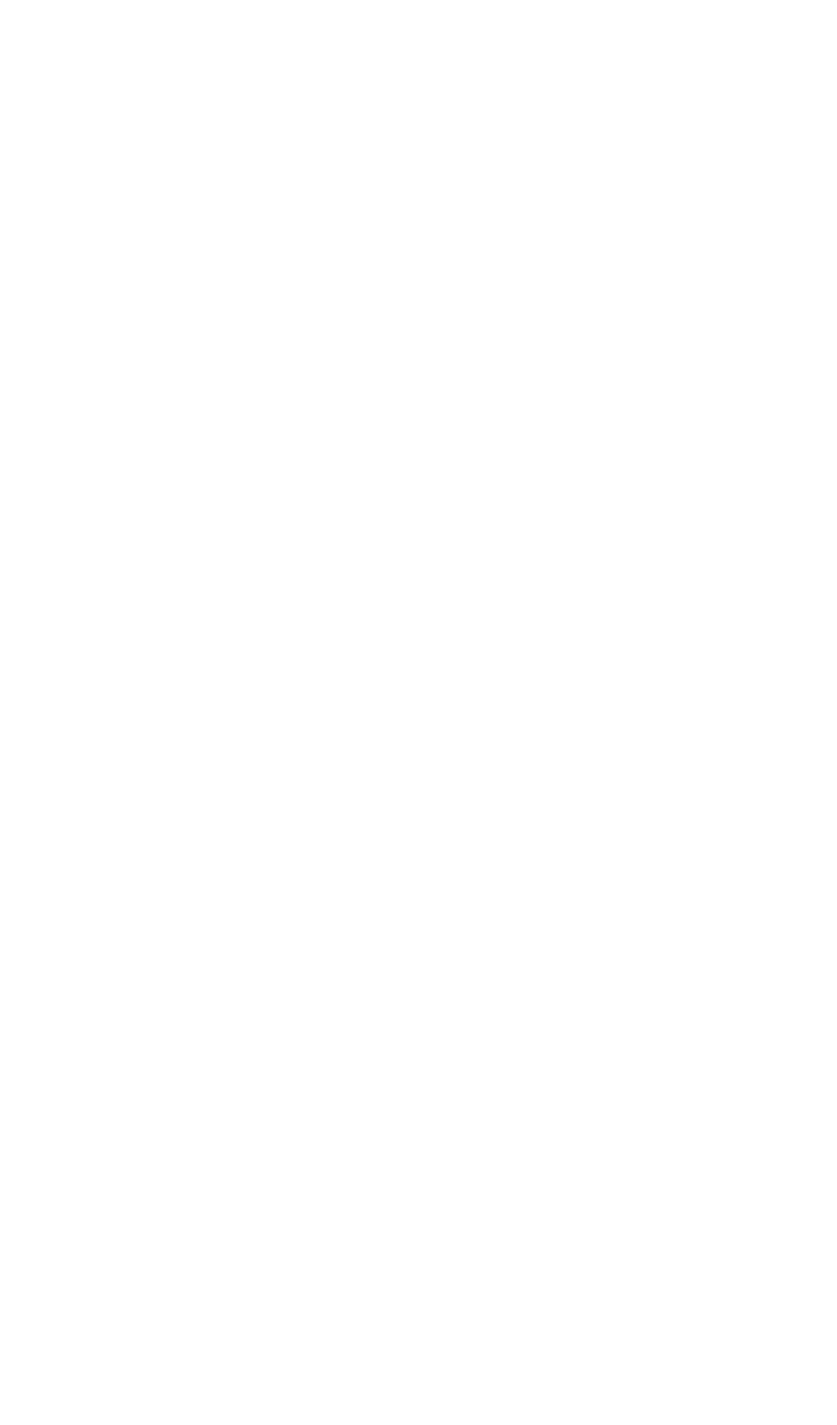
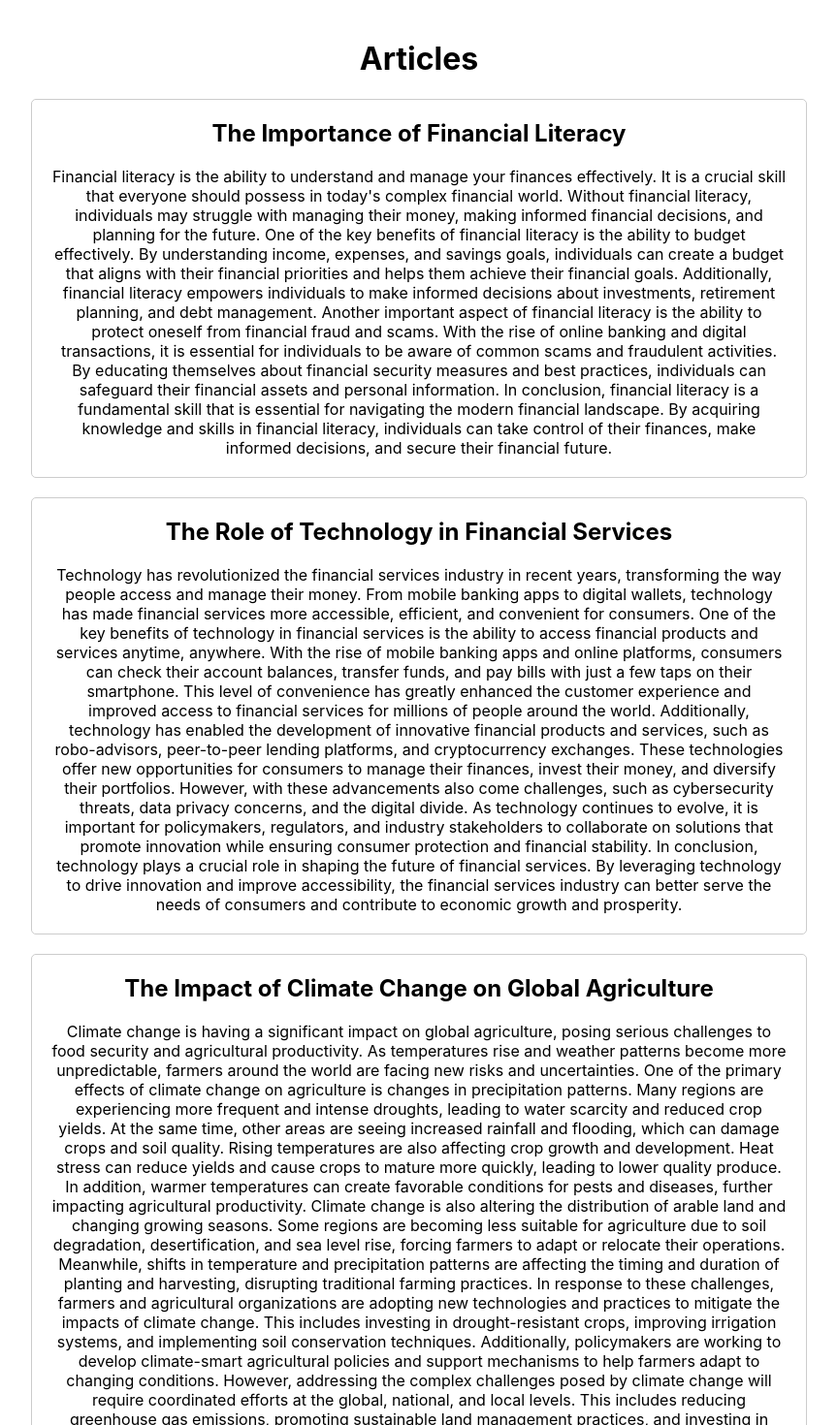
Before and after one commit to DhanushReddy24/firstAPP-new, a React (Create React App) app in the folder firstapp_ui/: page /Articles in a window 1280 px wide. Before the commit this address had no page. Shown: the top 1470 px of the page at 97% size, without its empty margins (208-1071 px from the left). Before the commit the page ends 800 px from the top, so only its background shows below. Built offline with nearby package versions, Linux system fonts and the light colour scheme.

Commit message:
my second commit

```diff
--- a/firstapp_ui/package.json
+++ b/firstapp_ui/package.json
@@ -14,6 +14,7 @@
     "@testing-library/user-event": "^13.5.0",
     "axios": "^1.4.0",
     "mapbox-gl": "^3.0.1",
+    "prettier": "^3.2.5",
     "react": "^18.2.0",
     "react-dom": "^18.2.0",
     "react-flip-move": "^3.0.5",
--- a/firstapp_ui/src/App.js
+++ b/firstapp_ui/src/App.js
@@ -15,6 +15,7 @@ import ReplyBox from './connection/tweet/ReplyBox';
 import Explore from './connection/tweet/Explore';
 import Profile from './connection/tweet/Profile';
 import Main from './test/Main';
+import Articles from './connection/tweet/Articles';
 
 function App() {
   return (
@@ -35,6 +36,7 @@ function App() {
         <Route path='/main' element={<Main />}/>
         <Route path='/explore' element={<Explore />}/>
         <Route path='/profile' element={<Profile />}/>
+        <Route path='/Articles' element={<Articles />}/>
       </Routes>
     </div>
   );
--- a/firstapp_ui/src/authentication/Login.js
+++ b/firstapp_ui/src/authentication/Login.js
@@ -62,7 +62,7 @@ function Login() {
 
   return (
   <div>
-    <p>Hello User please login</p>
+    <p>please login</p>
 
     <form onSubmit={handleSubmit}>
       <label>Username</label>
--- /dev/null
+++ b/firstapp_ui/src/connection/tweet/Articles.js
@@ -0,0 +1,69 @@
+// articles.js
+
+import React from 'react';
+import './articles.css';
+
+const Articles = () => {
+  // Sample articles data
+  const articles = [
+    {
+      title: 'The Importance of Financial Literacy',
+      content: `Financial literacy is the ability to understand and manage your finances effectively. It is a crucial skill that everyone should possess in today's complex financial world. Without financial literacy, individuals may struggle with managing their money, making informed financial decisions, and planning for the future.
+
+      One of the key benefits of financial literacy is the ability to budget effectively. By understanding income, expenses, and savings goals, individuals can create a budget that aligns with their financial priorities and helps them achieve their financial goals. Additionally, financial literacy empowers individuals to make informed decisions about investments, retirement planning, and debt management.
+
+      Another important aspect of financial literacy is the ability to protect oneself from financial fraud and scams. With the rise of online banking and digital transactions, it is essential for individuals to be aware of common scams and fraudulent activities. By educating themselves about financial security measures and best practices, individuals can safeguard their financial assets and personal information.
+
+      In conclusion, financial literacy is a fundamental skill that is essential for navigating the modern financial landscape. By acquiring knowledge and skills in financial literacy, individuals can take control of their finances, make informed decisions, and secure their financial future.`,
+    },
+    {
+      title: 'The Role of Technology in Financial Services',
+      content: `Technology has revolutionized the financial services industry in recent years, transforming the way people access and manage their money. From mobile banking apps to digital wallets, technology has made financial services more accessible, efficient, and convenient for consumers.
+
+      One of the key benefits of technology in financial services is the ability to access financial products and services anytime, anywhere. With the rise of mobile banking apps and online platforms, consumers can check their account balances, transfer funds, and pay bills with just a few taps on their smartphone. This level of convenience has greatly enhanced the customer experience and improved access to financial services for millions of people around the world.
+
+      Additionally, technology has enabled the development of innovative financial products and services, such as robo-advisors, peer-to-peer lending platforms, and cryptocurrency exchanges. These technologies offer new opportunities for consumers to manage their finances, invest their money, and diversify their portfolios.
+
+      However, with these advancements also come challenges, such as cybersecurity threats, data privacy concerns, and the digital divide. As technology continues to evolve, it is important for policymakers, regulators, and industry stakeholders to collaborate on solutions that promote innovation while ensuring consumer protection and financial stability.
+
+      In conclusion, technology plays a crucial role in shaping the future of financial services. By leveraging technology to drive innovation and improve accessibility, the financial services industry can better serve the needs of consumers and contribute to economic growth and prosperity.`,
+    },
+    {
+        title: 'The Impact of Climate Change on Global Agriculture',
+        content: `Climate change is having a significant impact on global agriculture, posing serious challenges to food security and agricultural productivity. As temperatures rise and weather patterns become more unpredictable, farmers around the world are facing new risks and uncertainties.
+
+        One of the primary effects of climate change on agriculture is changes in precipitation patterns. Many regions are experiencing more frequent and intense droughts, leading to water scarcity and reduced crop yields. At the same time, other areas are seeing increased rainfall and flooding, which can damage crops and soil quality.
+
+        Rising temperatures are also affecting crop growth and development. Heat stress can reduce yields and cause crops to mature more quickly, leading to lower quality produce. In addition, warmer temperatures can create favorable conditions for pests and diseases, further impacting agricultural productivity.
+
+        Climate change is also altering the distribution of arable land and changing growing seasons. Some regions are becoming less suitable for agriculture due to soil degradation, desertification, and sea level rise, forcing farmers to adapt or relocate their operations. Meanwhile, shifts in temperature and precipitation patterns are affecting the timing and duration of planting and harvesting, disrupting traditional farming practices.
+
+        In response to these challenges, farmers and agricultural organizations are adopting new technologies and practices to mitigate the impacts of climate change. This includes investing in drought-resistant crops, improving irrigation systems, and implementing soil conservation techniques. Additionally, policymakers are working to develop climate-smart agricultural policies and support mechanisms to help farmers adapt to changing conditions.
+
+        However, addressing the complex challenges posed by climate change will require coordinated efforts at the global, national, and local levels. This includes reducing greenhouse gas emissions, promoting sustainable land management practices, and investing in climate-resilient infrastructure. By taking action to address climate change, we can safeguard the future of agriculture and ensure food security for generations to come.`,
+        }
+
+
+
+
+
+
+    // Additional sample articles can be added here
+  ];
+
+  return (
+    <div className="articles-container">
+      <h1>Articles</h1>
+      <div className="articles-list">
+        {articles.map((article, index) => (
+          <div className="article" key={index}>
+            <h2>{article.title}</h2>
+            <p>{article.content}</p>
+          </div>
+        ))}
+      </div>
+    </div>
+  );
+};
+
+export default Articles;
--- a/firstapp_ui/src/connection/tweet/Explore.css
+++ b/firstapp_ui/src/connection/tweet/Explore.css
@@ -1,6 +1,7 @@
 .feed_center {
-    display: flex;
-    justify-content: center;
-    align-items: center;
-    height: 100vh; /* Adjust the height as needed */
-  }
+  display: flex;
+  flex-direction: row;
+}
+.Sidebar{
+  flex: 1
+}
--- a/firstapp_ui/src/connection/tweet/Explore.js
+++ b/firstapp_ui/src/connection/tweet/Explore.js
@@ -7,6 +7,9 @@ import Paper from '@mui/material/Paper';
 import Masonry from '@mui/lab/Masonry';
 import {useNavigate} from 'react-router-dom';
 import "./Explore.css";
+import Sidebar from "./Sidebar";
+import Widgets from "./Widgets";
+
 
 
 
@@ -59,7 +62,10 @@ export default function Explore() {
 
   return (
     <div className="feed_center">
-    <Box sx={{ width: 500, minHeight: 393 }}>
+
+    <Sidebar />
+
+    <Box sx={{ width: 1000, minHeight: 393 }}>
       <Masonry columns={4} spacing={2}>
 
         {posts.map((post) => {
@@ -73,6 +79,8 @@ export default function Explore() {
         })}
       </Masonry>
     </Box>
+
+    <Widgets />
     </div>
   );
 }
--- /dev/null
+++ b/firstapp_ui/src/connection/tweet/Profile.css
@@ -0,0 +1,34 @@
+/* profile.css */
+
+.profile-container {
+    display: flex;
+    align-items: flex-start;
+  }
+
+  .profile-image img {
+    width: 200px; /* Adjust image width as needed */
+    border-radius: 50%;
+  }
+
+  .profile-details {
+    margin-left: 20px;
+  }
+
+  .profile-details h2 {
+    margin-top: 0;
+  }
+
+  .profile-details p {
+    margin-bottom: 5px;
+  }
+
+  .profile-components {
+    margin-top: 20px;
+  }
+
+  .sample-component {
+    border: 1px solid #ccc;
+    border-radius: 5px;
+    padding: 10px;
+    margin-bottom: 10px;
+  }
--- a/firstapp_ui/src/connection/tweet/Profile.js
+++ b/firstapp_ui/src/connection/tweet/Profile.js
@@ -1,16 +1,43 @@
+// profile.js
+
 import React from 'react';
-import Skeleton from '@mui/material/Skeleton';
-import Stack from '@mui/material/Stack';
+import './Profile.css';
 
 const Profile = () => {
-    return (
-            <Stack spacing={1}>
-              <Skeleton variant="text" sx={{ fontSize: '1rem' }} />
-              <Skeleton variant="circular" width={200} height={200} />
-              <Skeleton variant="rectangular" width={710} height={200} />
-              <Skeleton variant="rounded" width={710} height={200} />
-            </Stack>
-          );
-}
+  // Sample bio data
+  const userData = {
+    name: 'John Doe',
+    age: 30,
+    occupation: 'Software Engineer',
+    location: 'New York, USA',
+    bio: 'Passionate about technology and innovation. Enjoys coding, hiking, and playing guitar.',
+  };
 
-export default Profile
+  return (
+    <div className="profile-container">
+      <div className="profile-image">
+        <img src="/path/to/profile_image.jpg" alt="Profile" />
+      </div>
+      <div className="profile-details">
+        <h2>{userData.name}</h2>
+        <p><strong>Age:</strong> {userData.age}</p>
+        <p><strong>Occupation:</strong> {userData.occupation}</p>
+        <p><strong>Location:</strong> {userData.location}</p>
+        <p><strong>Bio:</strong> {userData.bio}</p>
+      </div>
+      <div className="profile-components">
+        {/* Additional JavaScript components can be added here */}
+        <h3>Additional Components</h3>
+        {/* Sample components */}
+        <div className="sample-component">
+          <p>This is a sample component</p>
+        </div>
+        <div className="sample-component">
+          <p>This is another sample component</p>
+        </div>
+      </div>
+    </div>
+  );
+};
+
+export default Profile;
--- a/firstapp_ui/src/connection/tweet/Sidebar.js
+++ b/firstapp_ui/src/connection/tweet/Sidebar.js
@@ -20,12 +20,12 @@ function Sidebar() {
     <div className="sidebar">
       <WebhookIcon className="sidebar__twitterIcon" />
 
-      <SidebarOption active Icon={HomeIcon} text="Home" />
+      <SidebarOption active Icon={HomeIcon} text="Home" to="/Tweet" />
       <SidebarOption Icon={SearchIcon} text="Explore" to="/Explore"/>
       <SidebarOption Icon={NotificationsNoneIcon} text="Notifications" />
       <SidebarOption Icon={MailOutlineIcon} text="Messages" to="/chat"/>
       <SidebarOption Icon={MapIcon} text="Maps" to="/main" />
-      <SidebarOption Icon={ListAltIcon} text="Lists" />
+      <SidebarOption Icon={ListAltIcon} text="Articles" to="/Articles" />
       <SidebarOption Icon={PermIdentityIcon} text="Profile" to="/profile"/>
       <SidebarOption Icon={MoreHorizIcon} text="More" />
 
--- /dev/null
+++ b/firstapp_ui/src/connection/tweet/articles.css
@@ -0,0 +1,26 @@
+/* articles.css */
+
+.articles-container {
+    max-width: 800px;
+    margin: 0 auto;
+    padding: 20px;
+  }
+
+  .articles-list {
+    display: grid;
+    grid-gap: 20px;
+  }
+
+  .article {
+    border: 1px solid #ccc;
+    border-radius: 5px;
+    padding: 20px;
+  }
+
+  .article h2 {
+    margin-top: 0;
+  }
+
+  .article p {
+    margin-bottom: 0;
+  }
```
Also changed, not shown: 1 other file (tests, documents, lock files or other folders).
